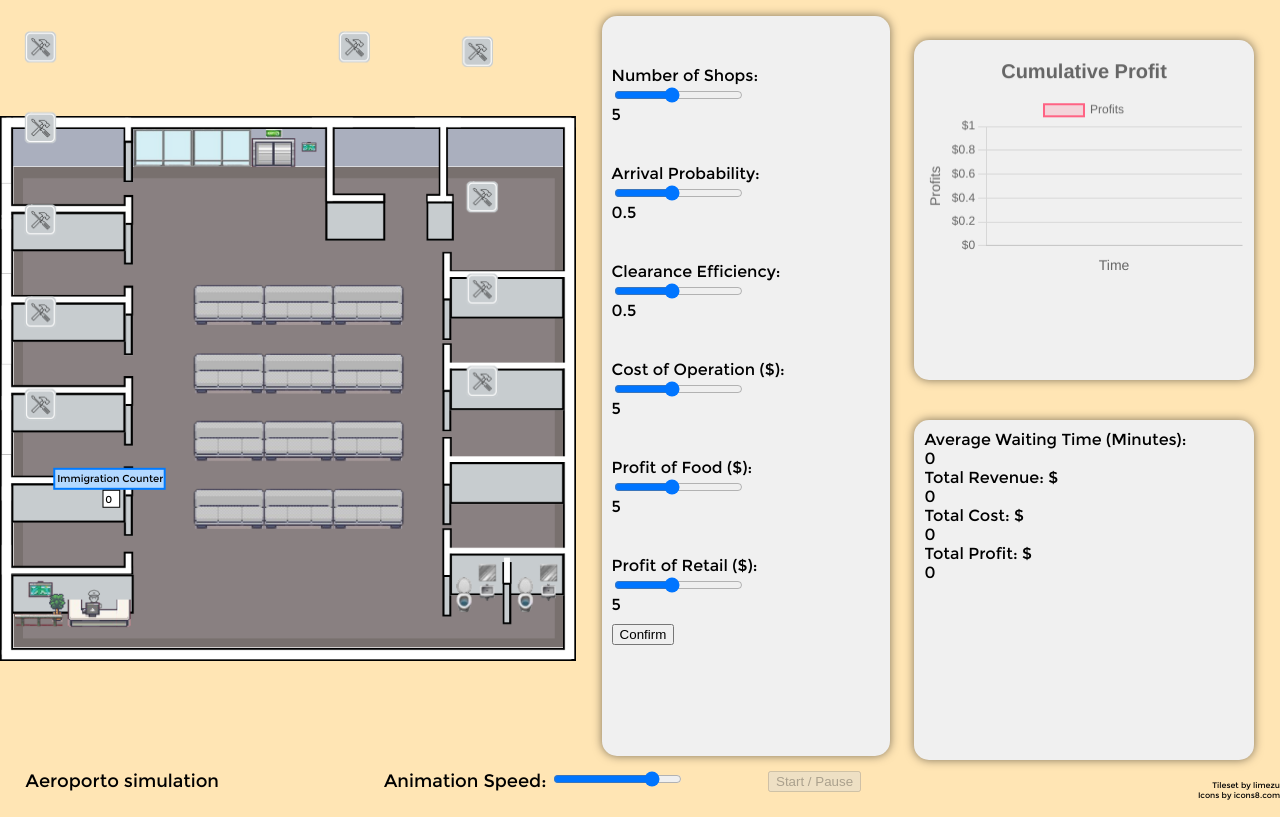
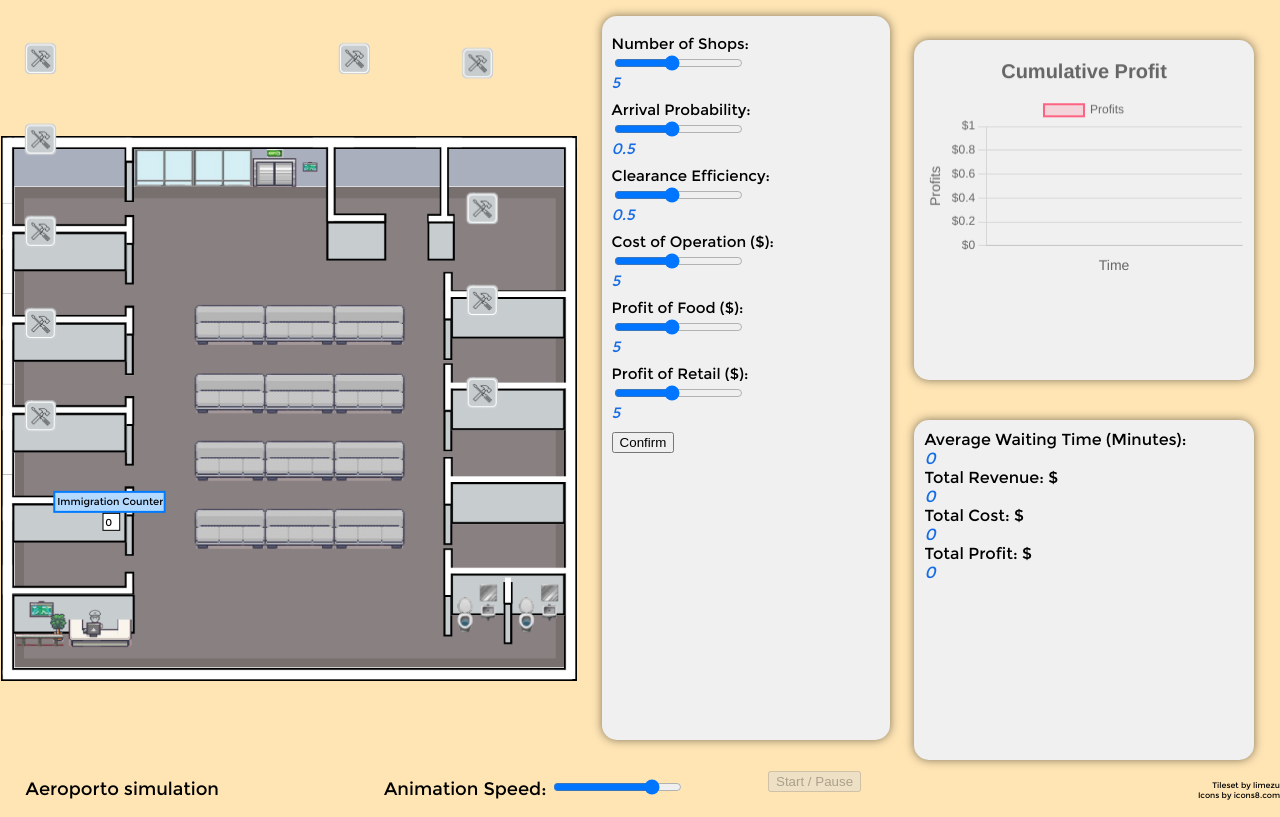
Before and after one commit to suuuee/Aeroporto, a plain HTML site: page Aeroporto.html in a window 1280 px wide. Drawn offline with nearby package versions, Linux system fonts and the light colour scheme.

Commit message:
Fix wall walking
added padding to the svg element

```diff
--- a/Aeroporto.html
+++ b/Aeroporto.html
@@ -6,7 +6,7 @@
 	.left-background {
 		background-image: url('images/background.png');
 		background-size: 45%; /* Cover the entire background */
-		background-position: left; /* Position the background image on the left */
+		background-position: 1px center; /* Position the background image on the left */
 		background-repeat: no-repeat; /* Do not repeat the background image */
 	}
 </style>
@@ -23,12 +23,15 @@
 <body class="official bgColor0 left-background">
 
 	<!-- The surface is the main playing field for the game -->
-	<svg id="surface" style="width:100%; height:100%" xmlns="http://www.w3.org/2000/svg" version="1.1">
+	<svg id="surface" style="width:100%; height:100%; margin-bottom: 40px" xmlns="http://www.w3.org/2000/svg" version="1.1" >
 	</svg>
 
-	<div id="title"  style="position:absolute;bottom:1%;left:2%">Aeroporto simulation</div>
 
-	<div id="controls" style="position:absolute;bottom:1%;left:30%">Animation Speed:
+
+
+	<div id="title"  style="position:absolute; bottom:0px; left:2%">Aeroporto simulation</div>
+
+	<div id="controls" style="position:absolute; bottom:0px;left:30%">Animation Speed:
 		<input id="slider1" type="range" min="0" value="400" max="500" step="10" onchange="redrawWindow();" />
 	</div>
 
@@ -43,17 +46,20 @@
         left: 47vw;
         top: 2vh;
 		width: 21vw;
-		height: 90vh;
+		height: 88vh;
 		background-color: #f0f0f0;
 		padding: 10px;
 		box-shadow: 0 0 10px rgba(0,0,0,0.5);
 		border-radius: 15px;
     }
     .slider-label {
-        margin-top: 5vh;
+        margin-top: 1vh;
+		font-size: 15px;
     }
     span {
         display: block;
+		font-style: italic;
+		color: #1068e4f9;
     }
 </style>
 
@@ -85,7 +91,7 @@
     <button id="shopConfirmBtn" style="margin-top: 10px" onclick="confirmOpen()">Confirm</button>
 
     <!-- Hidden slider for food shops -->
-    <div id="foodShops" style="display: none; margin-top: 10px">
+    <div id="foodShops" style="display: none; margin-top: 5px">
         How many food shops to open?
         <input id="foodShopSlider" type="range" min="1" value="1" max="1" step="1" onchange="updateValue('foodShopSlider', 'foodShopValue');" />
         <span id="foodShopValue">1</span>
```
Also changed, not shown: lib/Airport.js.
